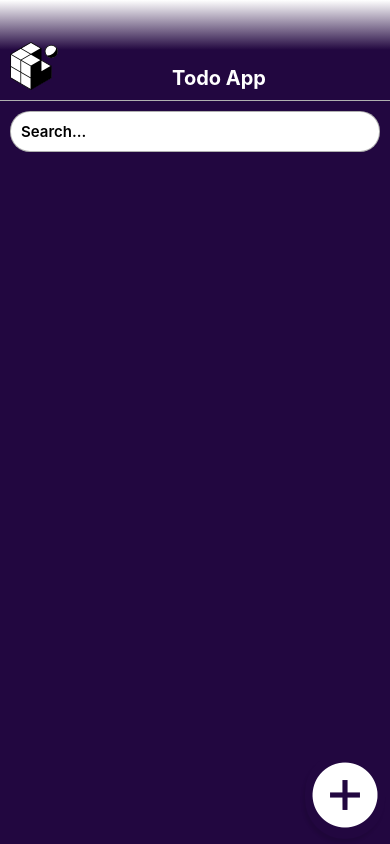
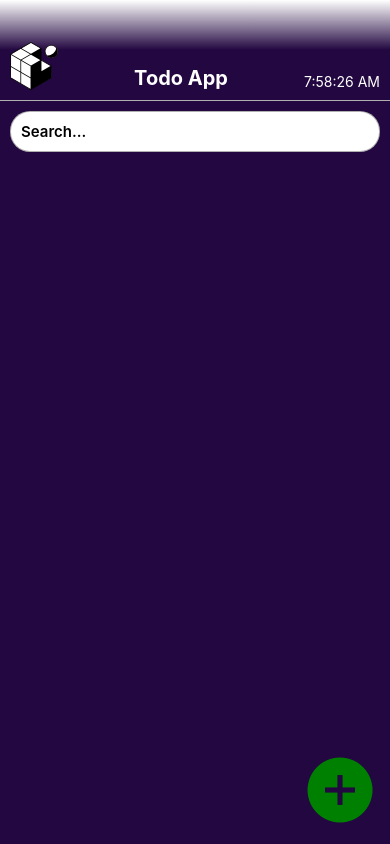
Before and after one commit to MatyilaSango/actionhive, a React Native app: screen / in a window 390 px wide. Built offline with nearby package versions, Linux system fonts and the light colour scheme.

Commit message:
chore: update note UI and added time on header.

```diff
--- a/src/components/Add/Add.tsx
+++ b/src/components/Add/Add.tsx
@@ -15,7 +15,7 @@ export default function Add() {
 
     return (
         <View style={[styles.constainer, styles.shadowProp]}>
-            <Ionicons name="add-circle-sharp" size={80} color="white" onPress={() => handleShowTodo()}/>
+            <Ionicons name="add-circle-sharp" size={80} color="green" onPress={() => handleShowTodo()}/>
         </View>
     )
 }
@@ -23,15 +23,13 @@ export default function Add() {
 const styles = StyleSheet.create({
     constainer: {
         position: "absolute",
-        bottom: 5,
-        right: 5,
+        bottom: 10,
+        right: 10,
         borderRadius: 40
     },
     shadowProp: {
-        shadowColor: '#000',
-        shadowOffset: {width: -2, height: 4},
+        shadowColor: 'green',
         shadowOpacity: 0.1,
-        shadowRadius: 3,
-        elevation: 10
+        elevation: 5
     },
 })
--- a/src/components/Header/Header.tsx
+++ b/src/components/Header/Header.tsx
@@ -1,14 +1,26 @@
 import { Image, StyleSheet, Text, View } from 'react-native'
-import React from 'react'
+import React, { useEffect, useState } from 'react'
 import { LinearGradient } from 'expo-linear-gradient'
 
 export default function Header() {
+  const [time, setTime] = useState<Date>(new Date())
+
+  useEffect(() => {
+    let timeInterval = setInterval(() => {
+      setTime(prev => prev = new Date())
+    }, 1000)
+
+    return () => {
+      clearInterval(timeInterval)
+    }
+  }, [])
+
   return (
     <View style={styles.container}>
       <LinearGradient colors={["white", "#220740", "#220740"]} style={styles.backgroundGradient}>
         <Image source={require("../../../assets/favicon.png")} width={30} height={30}/>
         <Text style={styles.headerText}>Todo App</Text>
-        <Text></Text>
+        <Text style={styles.timeText}>{time.toLocaleTimeString()}</Text>
       </LinearGradient>
     </View>
   )
@@ -35,5 +47,8 @@ const styles = StyleSheet.create({
         fontSize: 20,
         fontWeight: "bold",
         color: "#fff",
+    },
+    timeText: {
+      color: "#fff"
     }
 })
--- a/src/components/Note/Note.tsx
+++ b/src/components/Note/Note.tsx
@@ -21,12 +21,14 @@ export default function Note({id, head, text, date}: TNote) {
   return (
     <View style={styles.container}>
       <View style={styles.dateView}>
-        <Text style={styles.dateText}>{date}</Text>
+        <View style={styles.dateTimeView}>
+          <Text style={styles.dateText}>{new Date(id).toLocaleTimeString()}</Text>
+          <Text style={styles.dateText}>{date}</Text>
+        </View>
+        <Ionicons name="pencil" size={30} onPress={() => handleShowTodo()}/>
       </View>
       <View style={styles.headView}>
-        <Text></Text>
         <Text style={styles.headText}>{head}</Text>
-        <Ionicons name="pencil" size={30} onPress={() => handleShowTodo()}/>
       </View>
       <View style={styles.bodyView}>
         <Text style={styles.bodyText}>{text}</Text>
@@ -46,16 +48,21 @@ const styles = StyleSheet.create({
         borderBottomWidth: 1,
         borderBottomColor: "#00000030",
         flexDirection: "row",
-        justifyContent: "flex-end",
+        justifyContent: "space-between",
         padding: 10
     },
     dateText: {
-        fontSize: 12
+        fontSize: 12,
+        fontWeight: "600"
+    },
+    dateTimeView: {
+      flexDirection: "column",
+      alignItems: "flex-start"
     },
     headView: {
         padding: 10,
         flexDirection: "row",
-        justifyContent: "space-between"
+        justifyContent: "center"
     },
     headText: {
         fontSize: 20,
```
